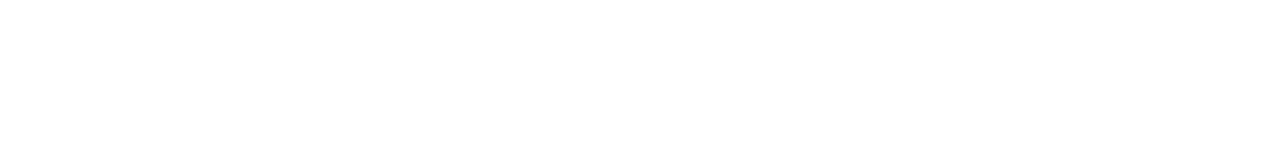
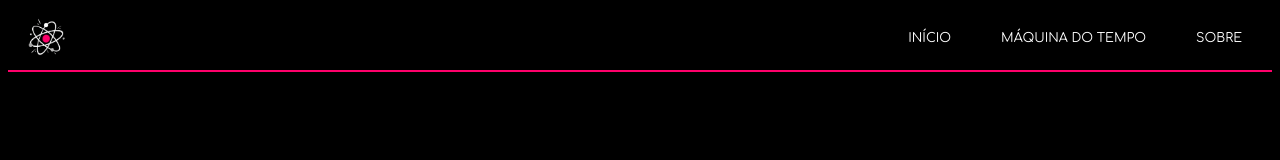
Before and after one commit to Mikaelmikw/arquivo-ELAS, a plain HTML site: page Sobre.html in a window 1280 px wide. Drawn offline with Linux system fonts and the light colour scheme.

Commit message:
adicionei links para as outras páginas

```diff
--- a/Sobre.html
+++ b/Sobre.html
@@ -4,8 +4,21 @@
     <meta charset="UTF-8">
     <meta name="viewport" content="width=device-width, initial-scale=1.0">
     <title>Sobre</title>
+    <link rel="stylesheet" href="style.css">
 </head>
 <body>
+    <header>
+        <div class="logo">
+            <img src="Midias/Atomo.PNG" alt="Atomo">
+        </div>
 
+        <nav>
+            <ul class="botoesnav">
+                <li><a href="index.html">INÍCIO</a></li>
+                <li><a href="Maq.html">MÁQUINA DO TEMPO</a></li>
+                <li><a href="Sobre.html">SOBRE</a></li>
+            </ul>
+        </nav>
+</header>
 </body>
 </html>
```
Also changed, not shown: index.html (+3 -3 lines).
